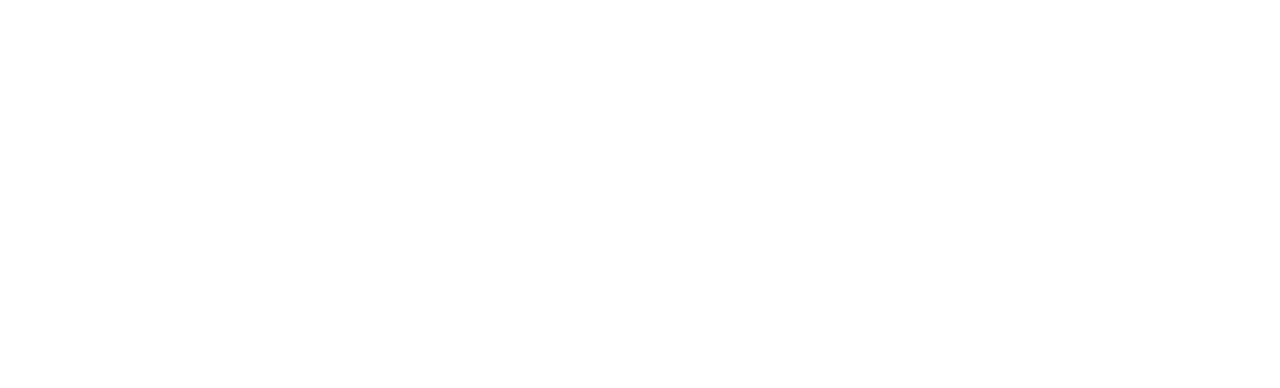
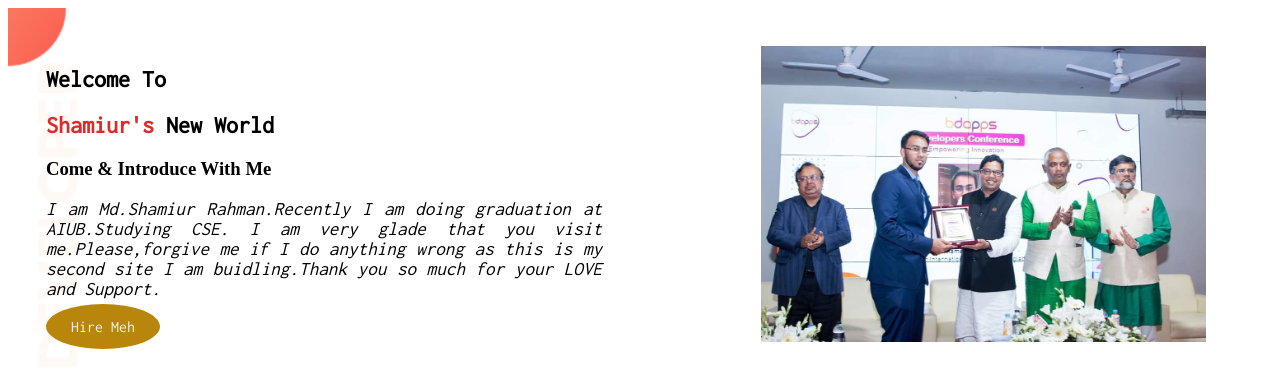
Before and after one commit to MdShamiurR/developer-portfolio2, a plain HTML site: page index.html in a window 1280 px wide. Drawn offline with Linux system fonts and the light colour scheme.

Commit message:
hire me button

```diff
--- a/index.html
+++ b/index.html
@@ -7,9 +7,28 @@
     <meta name="viewport" content="width=device-width, initial-scale=1.0">
     <title>Hello!Shmaiur</title>
     <link rel="stylesheet" href="style.css">
+
+    <link rel="preconnect" href="https://fonts.googleapis.com">
+    <link rel="preconnect" href="https://fonts.gstatic.com" crossorigin>
+    <link href="https://fonts.googleapis.com/css2?family=Inconsolata&display=swap" rel="stylesheet">
 </head>
 
 <body>
+    <section class="display background">
+        <div class="section1width">
+            <h1>Welcome To</h1>
+            <h2> <span>Shamiur's </span> New World</h2>
+            <h3 class="section1_h3font">Come & Introduce With Me</h3>
+            <p class="section_pfont">I am Md.Shamiur Rahman.Recently I am doing graduation at AIUB.Studying CSE.
+                I am very glade that you visit me.Please,forgive me if I do anything wrong as this is my second site I
+                am
+                buidling.Thank you so much for your LOVE and Support.
+            </p>
+            <a class="hiremebutton" target="blank" href="https://www.facebook.com/shamiurrahman.nirob/">Hire Meh</a>
+        </div>
+        <div class="section1width"><img src="images/prize.jpg" alt=""></div>
+
+    </section>
 
 </body>
 
--- a/style.css
+++ b/style.css
@@ -0,0 +1,39 @@
+span{
+    color: rgb(224, 41, 41);
+}
+body{
+    font-family: 'Inconsolata', monospace;
+    text-align: justify;
+}
+.section1_h3font{
+    font-family: 'Times New Roman', Times, serif;
+}
+.section_pfont{
+    font-weight: 400;
+    font-style: italic;
+    font-size: larger;
+}
+.display{
+    display: flex;
+
+
+}
+.section1width{
+    width: 50%;
+    padding: 3%;
+}
+.section1width img{
+    width: 80%;
+    padding-left: 15%;
+}
+.background{
+    background-image: url(images/top-banner.png);
+    background-repeat: no-repeat;
+}
+.hiremebutton{
+    text-decoration: none;
+    color: rgb(241, 240, 240);
+    background-color: darkgoldenrod;
+    padding: 14px 25px;
+    border-radius: 50%;
+}
```
Also changed, not shown: images/dream-bg.png (added), images/exp-bg.png (added), images/prize.jpg (added), images/shamiur.png (added), images/top-banner.png (added).
